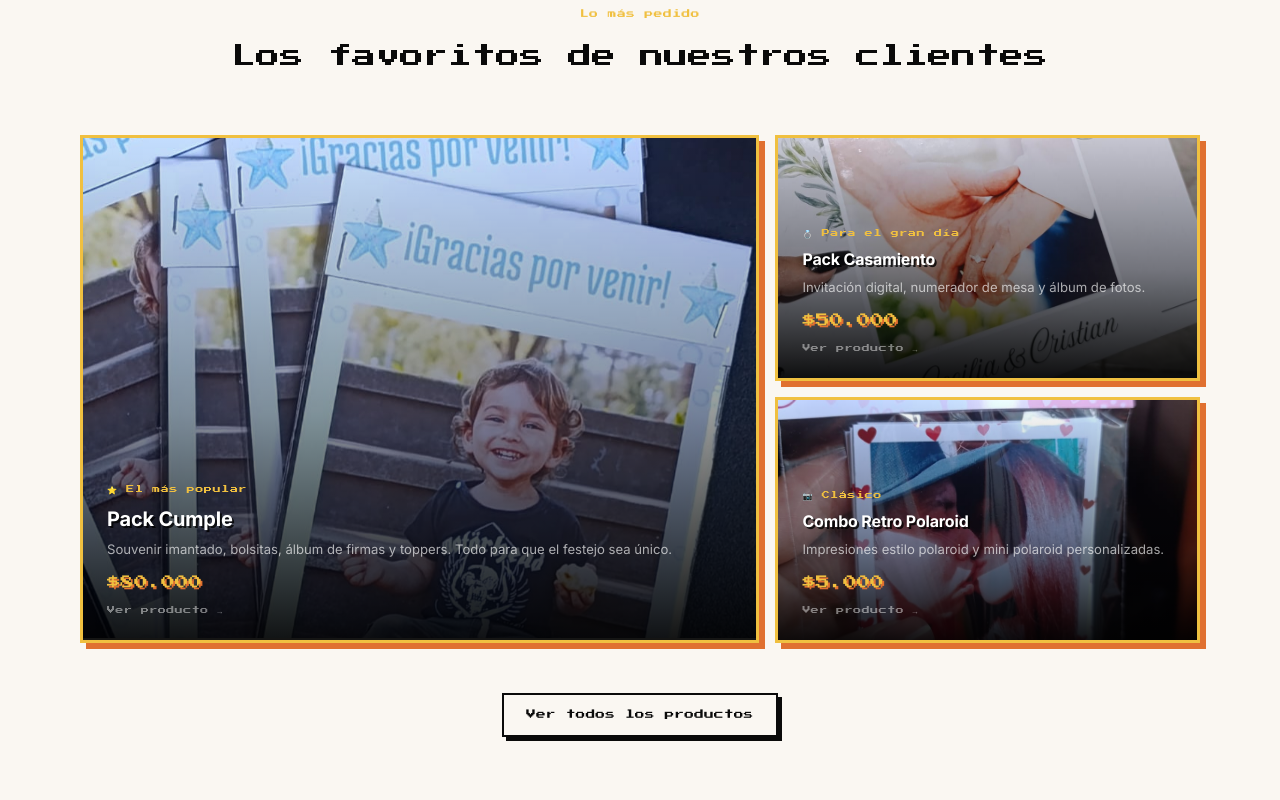
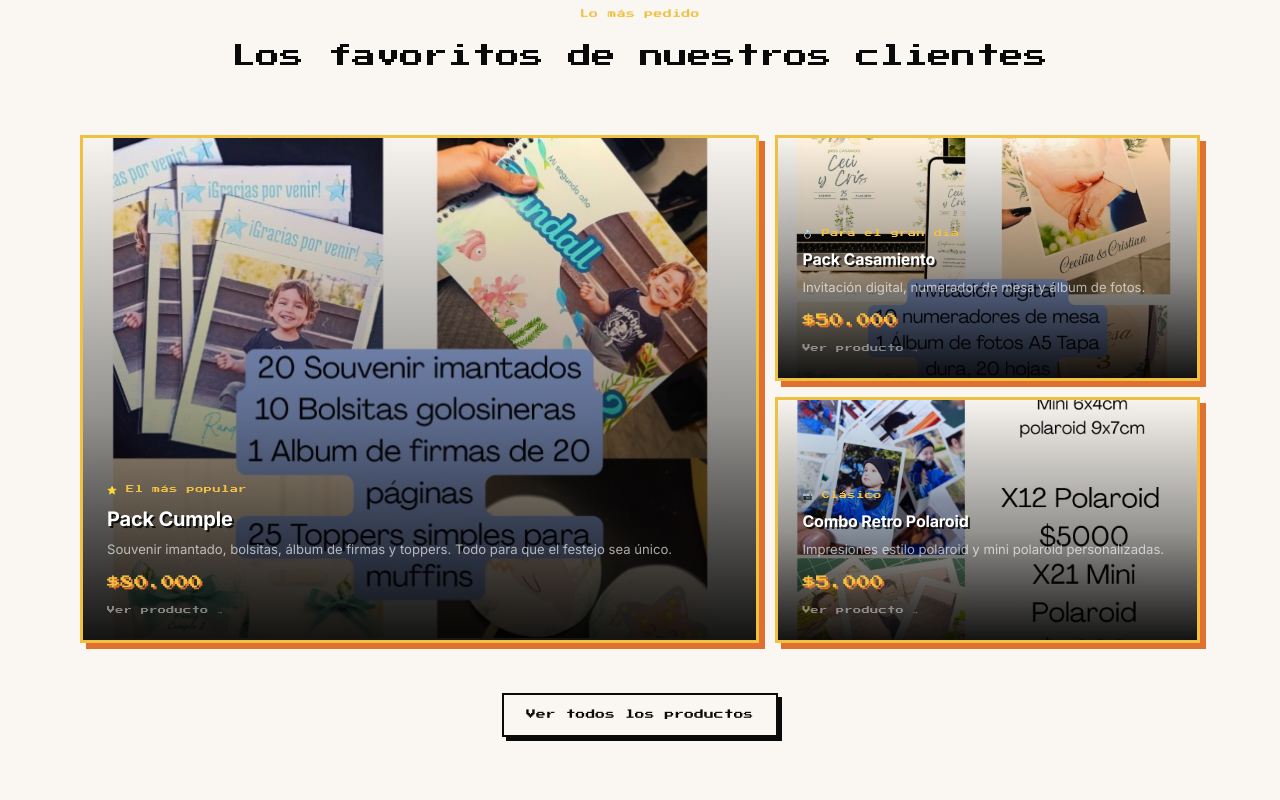
Before and after one commit to medio-pixel/photo-print-web, a plain HTML site: page index.html in a window 1280 px wide. Shown: the part 900-1700 px from the top of the page. Drawn offline with Linux system fonts and the light colour scheme.

Commit message:
fix de pagina

```diff
--- a/index.html
+++ b/index.html
@@ -41,7 +41,7 @@
     <div class="featured-grid">
 
         <a class="featured-card featured-large" href="https://wa.me/p/28219333627754403/5491161692631" target="_blank">
-            <img src="img/souvenir.jpeg" alt="Pack Cumple">
+            <img src="img/combo9.jpg" alt="Pack Cumple">
             <div class="featured-overlay">
                 <span class="featured-badge">⭐ El más popular</span>
                 <h3>Pack Cumple</h3>
@@ -54,7 +54,7 @@
         <div class="featured-column">
 
             <a class="featured-card" href="https://wa.me/p/27323140797335751/5491161692631" target="_blank">
-                <img src="img/librocasamiento.jpeg" alt="Pack Casamiento">
+                <img src="img/combo8.jpg" alt="Pack Casamiento">
                 <div class="featured-overlay">
                     <span class="featured-badge">💍 Para el gran día</span>
                     <h3>Pack Casamiento</h3>
@@ -65,7 +65,7 @@
             </a>
 
             <a class="featured-card" href="https://wa.me/p/28028265713443707/5491161692631" target="_blank">
-                <img src="img/polaroid.jpeg" alt="Combo Retro Polaroid">
+                <img src="img/combo1.jpeg" alt="Combo Retro Polaroid">
                 <div class="featured-overlay">
                     <span class="featured-badge">📷 Clásico</span>
                     <h3>Combo Retro Polaroid</h3>
--- a/pixel.js
+++ b/pixel.js
@@ -94,7 +94,7 @@
   overlay.className = 'victory-overlay';
   overlay.innerHTML = `
     <div class="victory-flash"></div>
-    <div class="victory-text">★ NIVEL UP ★</div>
+    <div class="victory-text">★ LEVEL UP ★</div>
   `;
   document.body.appendChild(overlay);
 
--- a/styles.css
+++ b/styles.css
@@ -86,7 +86,7 @@ body::after {
     position: fixed;
     top: 0; left: 0;
     width: 100%; height: 100%;
-    z-index: 0;
+    z-index: -1;
     pointer-events: none;
     opacity: 0.35;
 }
```
